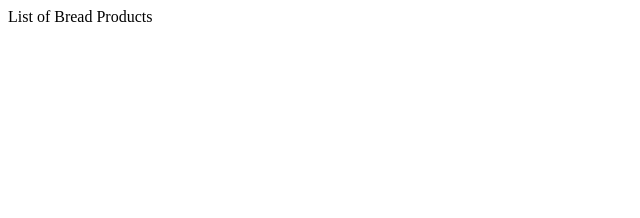
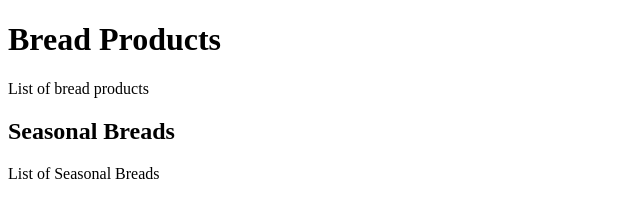
Before and after one commit to julian-practice/com.bread.demo, a plain HTML site: page WebContent/index.html in a window 1280 px wide. Shown: the whole page, without its empty margins (0-640 px from the left). Drawn offline with Linux system fonts and the light colour scheme.

Commit message:
added seasonal breads

```diff
--- a/WebContent/index.html
+++ b/WebContent/index.html
@@ -5,6 +5,9 @@
 <title>our bread project</title>
 </head>
 <body>
-
-List of Bread Products</body>
+<h1>Bread Products</h1>
+<p>List of bread products</p>
+<h2>Seasonal Breads</h2>
+<p> List of Seasonal Breads</p>
+</body>
 </html>
```
